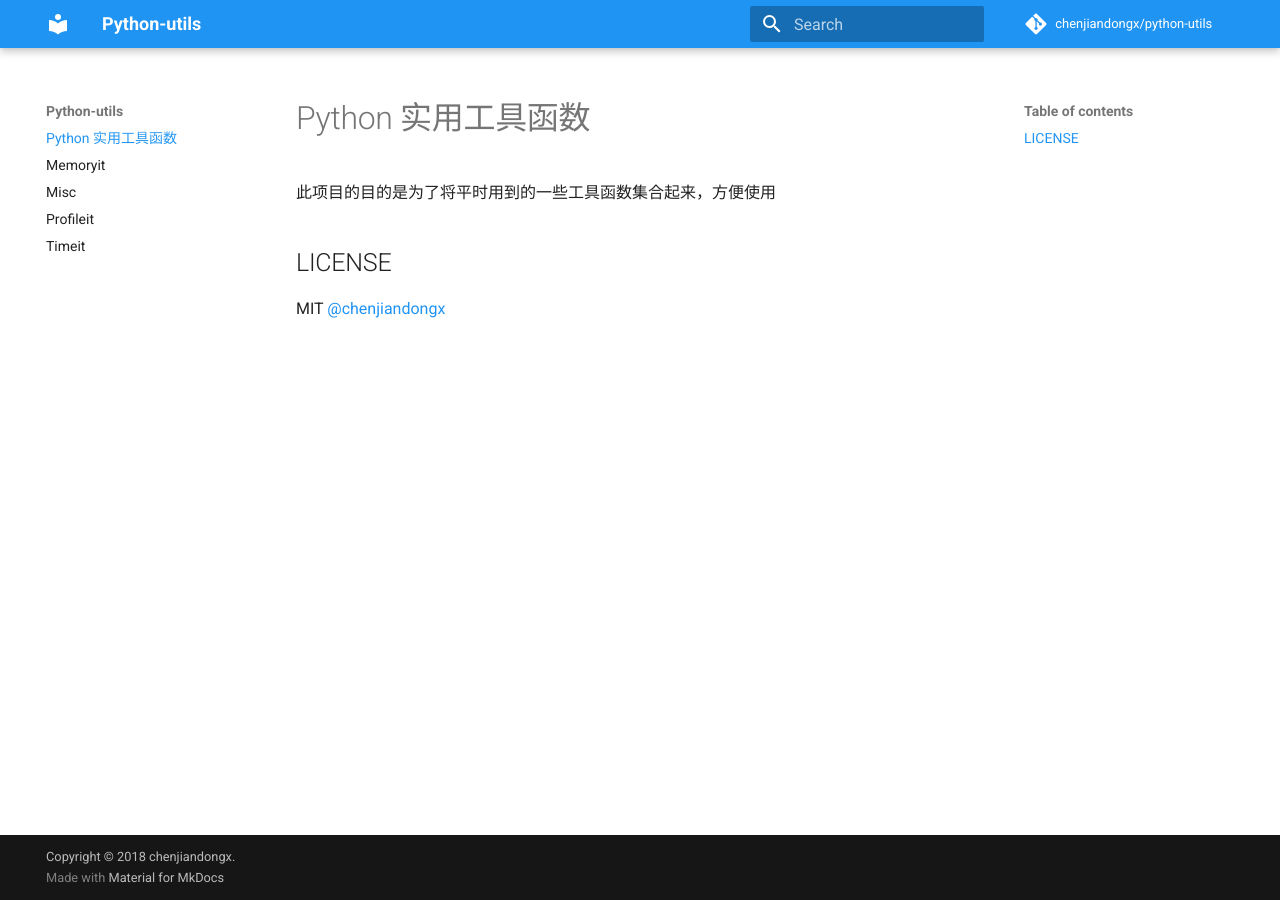
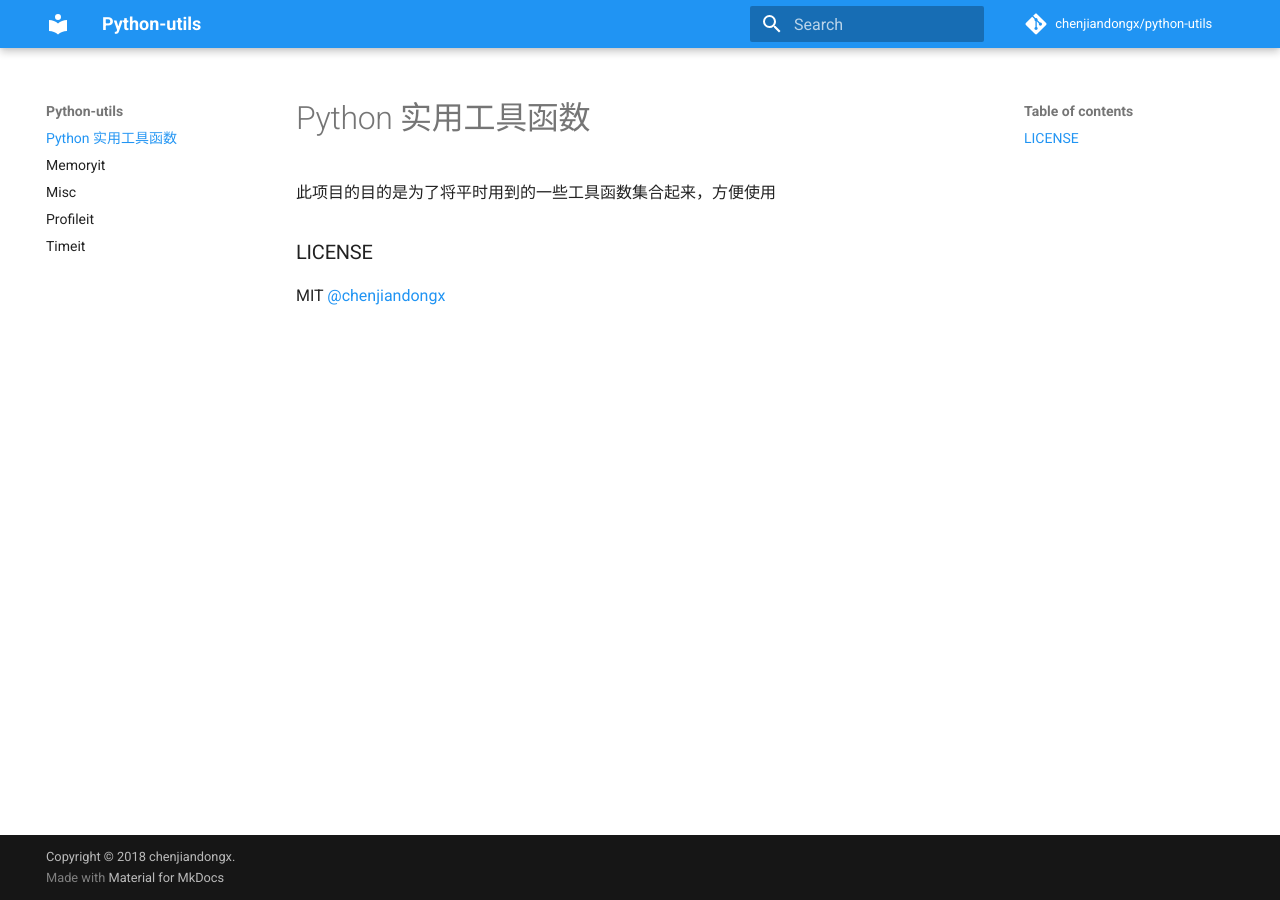
Before and after one commit to chenjiandongx/python-utils, an MkDocs documentation site: the page built from docs/index.md, in a window 1280 px wide. Built offline with MkDocs 1.6.1 and Material for MkDocs 9.7.7, drawn with Linux system fonts in a browser that asks for light colours; comment, search, counter and statistics services are not loaded.

Commit message:
文档更新

```diff
--- a/docs/index.md
+++ b/docs/index.md
@@ -2,6 +2,6 @@
 
 此项目的目的是为了将平时用到的一些工具函数集合起来，方便使用
 
-## LICENSE
+### LICENSE
 
 MIT [@chenjiandongx](https://github.com/chenjiandongx)
```
